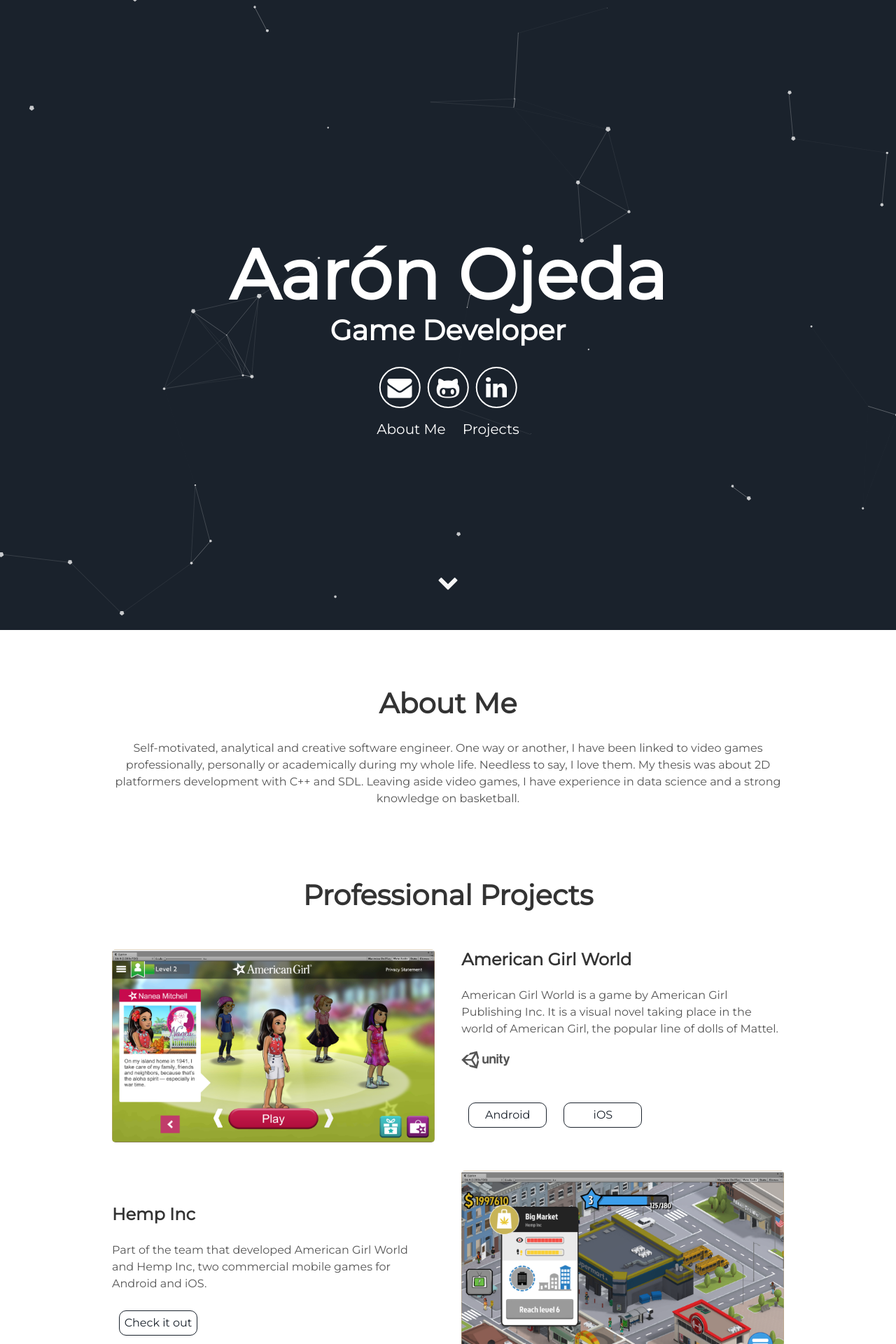
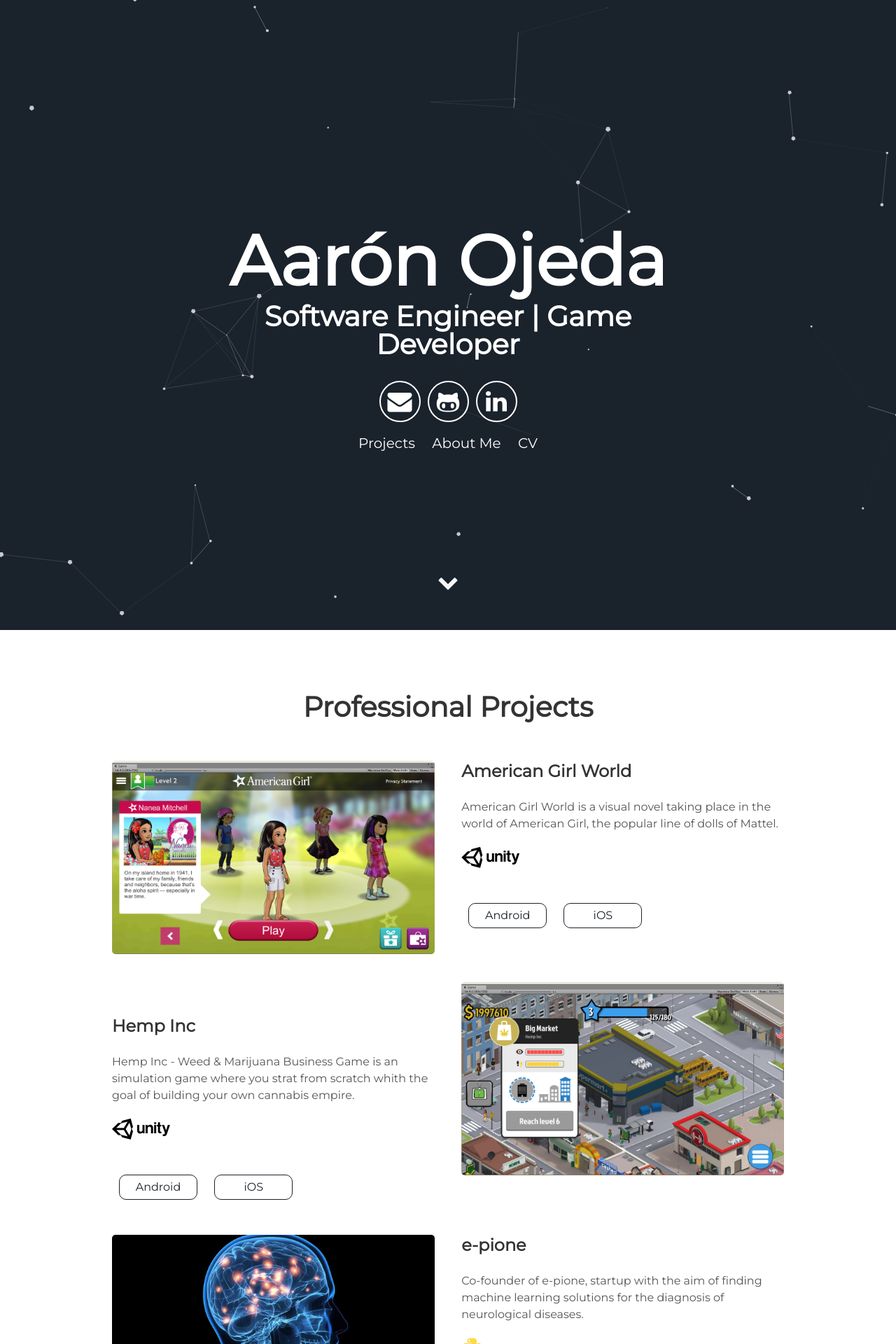
Before and after one commit to afrosistema/afrosistema.github.io, a Jekyll site: the page built from index.html, in a window 1280 px wide. Shown: the top 1920 px of the page at 70% size. Built offline with Jekyll 4.4.1, drawn with Linux system fonts in a browser that asks for light colours; some web fonts are replaced; some of the changed text lies outside the part shown.

Commit message:
Some visual ans order changes. Added CV download.

```diff
--- a/_config.yml
+++ b/_config.yml
@@ -7,7 +7,7 @@ description: Aarón Ojeda's personal site
 # User settings
 username: Aarón Ojeda
 user_description: Self-motivated, analytical and creative software engineer. One way or another, I have been linked to video games professionally, personally or academically during my whole life. Needless to say, I love them. My thesis was about 2D platformers development with C++ and SDL. Leaving aside video games, I have experience in data science and a strong knowledge on basketball.
-user_title: Game Developer
+user_title: Software Engineer | Game Developer
 email: aaron.ojeda.reyes@gmail.com
 # twitter_username: lorem_ipsum
 github_username:  afrosistema
@@ -21,8 +21,8 @@ google-analytics:
 exclude: ['package.json', 'src' , 'node_modules']
 
 # Project descriptions
-project_AG: American Girl World is a game by American Girl Publishing Inc. It is a visual novel taking place in the world of American Girl, the popular line of dolls of Mattel.
-project_HempInc: Part of the team that developed American Girl World and Hemp Inc, two commercial mobile games for Android and iOS.
-project_S2PEditor: Game engine and GUI for the development of 2D platform games in Windows. Built using C++, SDL and Qt.
-project_ThinkB4: My first Ludum Dare entry is a micro-platformer where jumping costs power. It has four levels and four different endings. I didn’t have enough time to design the levels properly so the game is extremely easy. Actually it’s more an idea than a game, but this is what LD is about, right?
-project_Epione: Cofounder of e-pione, startup with the aim of finding e-Health solutions for the diagnosis of neurological diseases, specially Mild Cognitive Impairment and Alzheimer's Disease.
+project_AG: American Girl World is a visual novel taking place in the world of American Girl, the popular line of dolls of Mattel.
+project_HempInc: Hemp Inc - Weed & Marijuana Business Game is an simulation game where you strat from scratch whith the goal of building your own cannabis empire.
+project_S2PEditor: Game engine and GUI for the development of 2D platform games in Windows. Built using C++, SDL and Qt. S2PEditor stands for SDL 2D Platformer Editor.
+project_ThinkB4: Think before you jump is my entry for Ludum Dare 39 game jam. It is a micro-platformer where jumping costs power. It has four levels and four different endings.
+project_Epione: Co-founder of e-pione, startup with the aim of finding machine learning solutions for the diagnosis of neurological diseases.
--- /dev/null
+++ b/_includes/cv.html
@@ -0,0 +1,4 @@
+<div class="user-details">
+ <h1> CV </h1>
+ <a class="project-link" href="/download/gameCV.pdf" download>Download</a>
+</div>
--- a/_includes/footer.html
+++ b/_includes/footer.html
@@ -1,6 +1,6 @@
 <footer class="footer">
     <p>&copy; {{site.username}}</p>
-    <p>Build with Jekyll and <span class="love">❤</span> by <a href="https://github.com/nrandecker">Nathan Randecker</a></p>
+    <!-- <p>Build with Jekyll and <span class="love">❤</span> by <a href="https://github.com/nrandecker">Nathan Randecker</a></p> -->
 </footer>
 <script src="//cdn.jsdelivr.net/particles.js/2.0.0/particles.min.js"></script>
 <script src="{{ "/assets/js/sweet-scroll.min.js" | prepend: site.baseurl }}"></script>
--- a/_includes/header.html
+++ b/_includes/header.html
@@ -12,9 +12,10 @@
         <a aria-label="My LinkedIn" target="_blank" href="https://linkedin.com/in/{{ site.linkedin_username }}"><i class="icon fa fa-linkedin" aria-hidden="true"></i></a>
       </div>
       <div class="header-links">
+        <a class="link" href="#projects" data-scroll>Projects</a>
         <a class="link" href="#about" data-scroll>About Me</a>
-        <a class="link" href="#projects" data-scroll>Projects</a>
+        <a class="link" href="#cv" data-scroll>CV</a>
       </div>
   </div>
-  <a class="down" href="#about" data-scroll><i class="icon fa fa-chevron-down" aria-hidden="true"></i></a>
+  <a class="down" href="#projects" data-scroll><i class="icon fa fa-chevron-down" aria-hidden="true"></i></a>
 </div>
--- a/_includes/projects.html
+++ b/_includes/projects.html
@@ -1,13 +1,9 @@
-<!-- <div class="user-details">
-  <h1> Featured Projects </h1>
-</div> -->
 <div class="user-details">
   <h1> Professional Projects </h1>
 </div>
 <!-- American Girl World -->
 <div class="user-projects">
   <div class="images-left">
-    <!-- <img alt="mountains" src="{{ "/assets/img/skate.jpg" | prepend: site.baseurl }}" /> -->
     <img alt="americangirl" src="{{ "/assets/img/ag.png" | prepend: site.baseurl }}" />
   </div>
   <div class="contents-right">
@@ -23,34 +19,33 @@
 <!-- Hemp Inc -->
 <div class="user-projects">
   <div class="images-right">
-    <!-- <img alt="mountains" src="{{ "/assets/img/mountains.jpg" | prepend: site.baseurl }}" /> -->
     <img alt="hempinc" src="{{ "/assets/img/hempinc.png" | prepend: site.baseurl }}" />
   </div>
   <div class="contents">
     <h3> Hemp Inc </h3>
     <p>{{site.project_HempInc}}</p>
-    <a class="project-link" href="#">Check it out</a>
     <div class="toolsused">
       <i class="icon-unity-master-black"></i>
     </div>
+    <a class="project-link" href="https://play.google.com/store/apps/details?id=com.hkastudios.hempinc">Android</a>
+    <a class="project-link" href="https://itunes.apple.com/app/apple-store/id1059378205?mt=8">iOS</a>
   </div>
 </div>
 <!-- e-pione -->
 <div class="user-projects">
-  <div class="images-right">
-    <!-- <img alt="mountains" src="{{ "/assets/img/mountains.jpg" | prepend: site.baseurl }}" /> -->
+  <div class="images-left">
     <img alt="neuro" src="{{ "/assets/img/neuro.jpg" | prepend: site.baseurl }}" />
   </div>
-  <div class="contents">
+  <div class="contents-right">
     <h3> e-pione </h3>
     <!-- <ul>
       <li> Featured Skills</li>
     </ul> -->
     <p>{{site.project_Epione}}</p>
-    <a class="project-link" href="#">Check it out</a>
     <div class="toolsused">
       <i class="devicon-python-plain colored"></i>
     </div>
+    <!-- <a class="project-link" href="#">Check it out</a> -->
   </div>
 </div>
 <div class="user-details">
@@ -59,33 +54,31 @@
 <!-- SDL 2D Platformers Editor -->
 <div class="user-projects">
   <div class="images-left">
-    <!-- <img alt="mountains" src="{{ "/assets/img/skate.jpg" | prepend: site.baseurl }}" /> -->
-    <img alt="s2peditor" src="{{ "/assets/img/s2peditor.png" | prepend: site.baseurl }}" />
+    <img alt="s2peditor" src="{{ "/assets/img/s2peditor2.png" | prepend: site.baseurl }}" />
   </div>
   <div class="contents-right">
     <h3> SDL 2D Platformers Editor </h3>
     <p>{{site.project_S2PEditor}}</p>
-    <a class="project-link" href="#">Check it out</a>
     <div class="toolsused">
       <i class="devicon-cplusplus-plain colored"></i>
       <i class="icon-SDL_Mod"></i>
       <i class="icon-qt-monocolor"></i>
     </div>
+    <a class="project-link" href="https://github.com/afrosistema/S2PEditor">GitHub</a>
   </div>
 </div>
 <!-- Think before you jump -->
 <div class="user-projects">
   <div class="images-right">
-    <!-- <img alt="mountains" src="{{ "/assets/img/skate.jpg" | prepend: site.baseurl }}" /> -->
     <img alt="thinkb4" src="{{ "/assets/img/thinkb4.png" | prepend: site.baseurl }}" />
   </div>
   <div class="contents-left">
     <h3> Think before you jump </h3>
     <p>{{site.project_ThinkB4}}</p>
-    <a class="project-link" href="#">Check it out</a>
     <div class="toolsused">
       <i class="devicon-cplusplus-plain colored"></i>
       <i class="icon-SDL_Mod"></i>
     </div>
+    <a class="project-link" href="https://ldjam.com/events/ludum-dare/39/think-before-you-jump">Check it out</a>
   </div>
 </div>
--- a/_layouts/default.html
+++ b/_layouts/default.html
@@ -3,12 +3,15 @@
   {% include head.html %}
   <body>
       {% include header.html %}
+      <section id="projects">
+        {% include projects.html %}
+      </section>
       <section id="about">
         {% include about.html %}
       </section>
-      <section id="projects">
-        {% include projects.html %}
+      {{ content }}
+      <section id="cv">
+        {% include cv.html %}
       </section>
-        {{ content }}
       {% include footer.html %}
   </body>
```
Also changed, not shown: assets/css/main.css, assets/img/s2peditor2.png (added), 1 other file.
